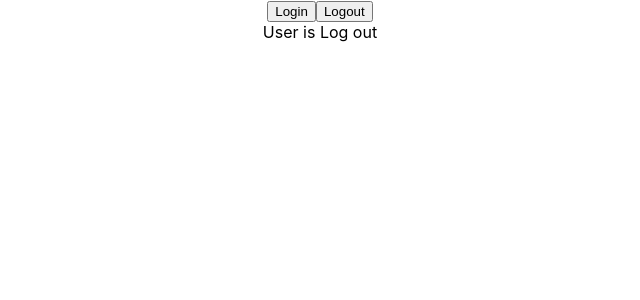
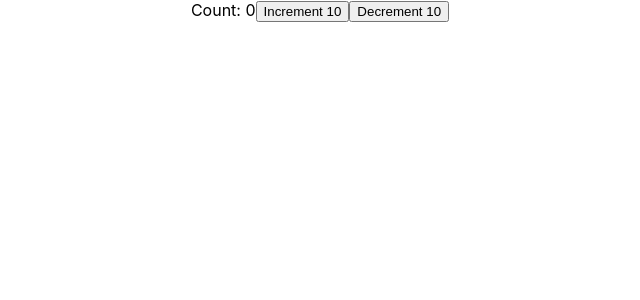
Before and after one commit to LazyyNguyen/typescript-learn, a React (Create React App) app: page / in a window 1280 px wide. Shown: the top 300 px of the page, without its empty margins (320-960 px from the left). Built offline with nearby package versions, Linux system fonts and the light colour scheme.

Commit message:
useReducer hook

```diff
--- a/src/App.tsx
+++ b/src/App.tsx
@@ -1,11 +1,11 @@
 import React from 'react';
 import './App.css';
-import {LoggedIn} from './components/status/LoggedIn'
+import {Counter} from './components/status/Counter'
 function App() {
 
   return (
     <div className="App">
-      <LoggedIn/>
+      <Counter/>
     </div>
   );
 }
--- /dev/null
+++ b/src/components/status/Counter.tsx
@@ -0,0 +1,32 @@
+import {useReducer} from 'react';
+
+const inititalState = {count: 0}
+type CounterState = {
+    count: number,
+}
+type CounterAction = {
+    type: string,
+    payload: number
+}
+
+function reducer(state: CounterState, action: CounterAction){
+    switch(action.type){
+        case 'increment':
+            return {count: state.count + action.payload}
+        case 'decrement':
+            return {count: state.count - action.payload}
+        default:
+            return state
+    }
+}
+
+export const Counter = () =>{
+    const [state, dispatch] = useReducer(reducer,inititalState)
+    return (
+        <>
+            Count: {state.count}
+            <button onClick={()=> dispatch({type:'increment', payload:10})}>Increment 10</button>
+            <button onClick={()=> dispatch({type:'decrement', payload:10})}>Decrement 10</button>
+        </>
+    )
+}
```
